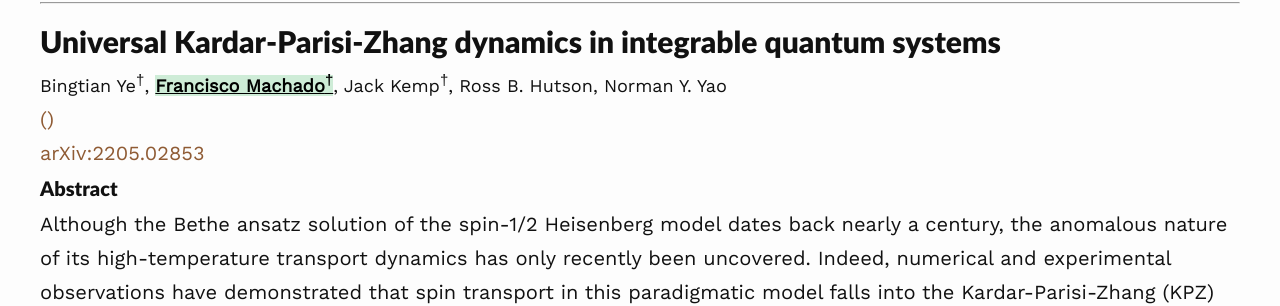
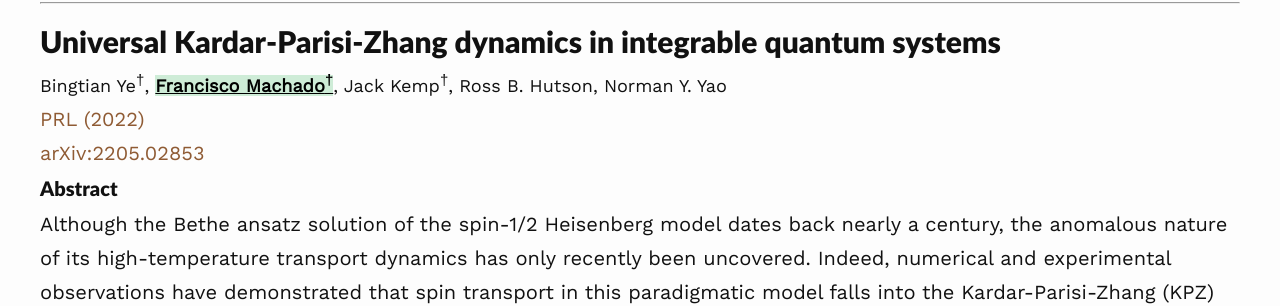
Before and after one commit to flmachado/flmachado.github.io, a Jekyll site: the page built from _publications/2205.02853.md, in a window 1280 px wide. Shown: the part 202-508 px from the top of the page. Built offline with Jekyll 4.4.1, drawn with Linux system fonts in a browser that asks for light colours; nearby versions of some CDN libraries.

Commit message:
Added publication of KPZ in PRL

```diff
--- a/_publications/2205.02853.md
+++ b/_publications/2205.02853.md
@@ -5,9 +5,9 @@ title: "Universal Kardar-Parisi-Zhang dynamics in integrable quantum systems"
 authors : Bingtian Ye<sup>&dagger;</sup>, <mark><u><strong>Francisco Machado<sup>&dagger;</sup></strong></u></mark>, Jack Kemp<sup>&dagger;</sup>, Ross B. Hutson, Norman Y. Yao
 arXivId : arXiv:2205.02853
 arXivLink : https://arxiv.org/abs/2205.02853
-pubName :
-pubLink :
-pubYear :
+pubName : PRL
+pubLink : https://journals.aps.org/prl/abstract/10.1103/PhysRevLett.129.230602
+pubYear : 2022
 date : 2022-05-01
 ---
 
```
